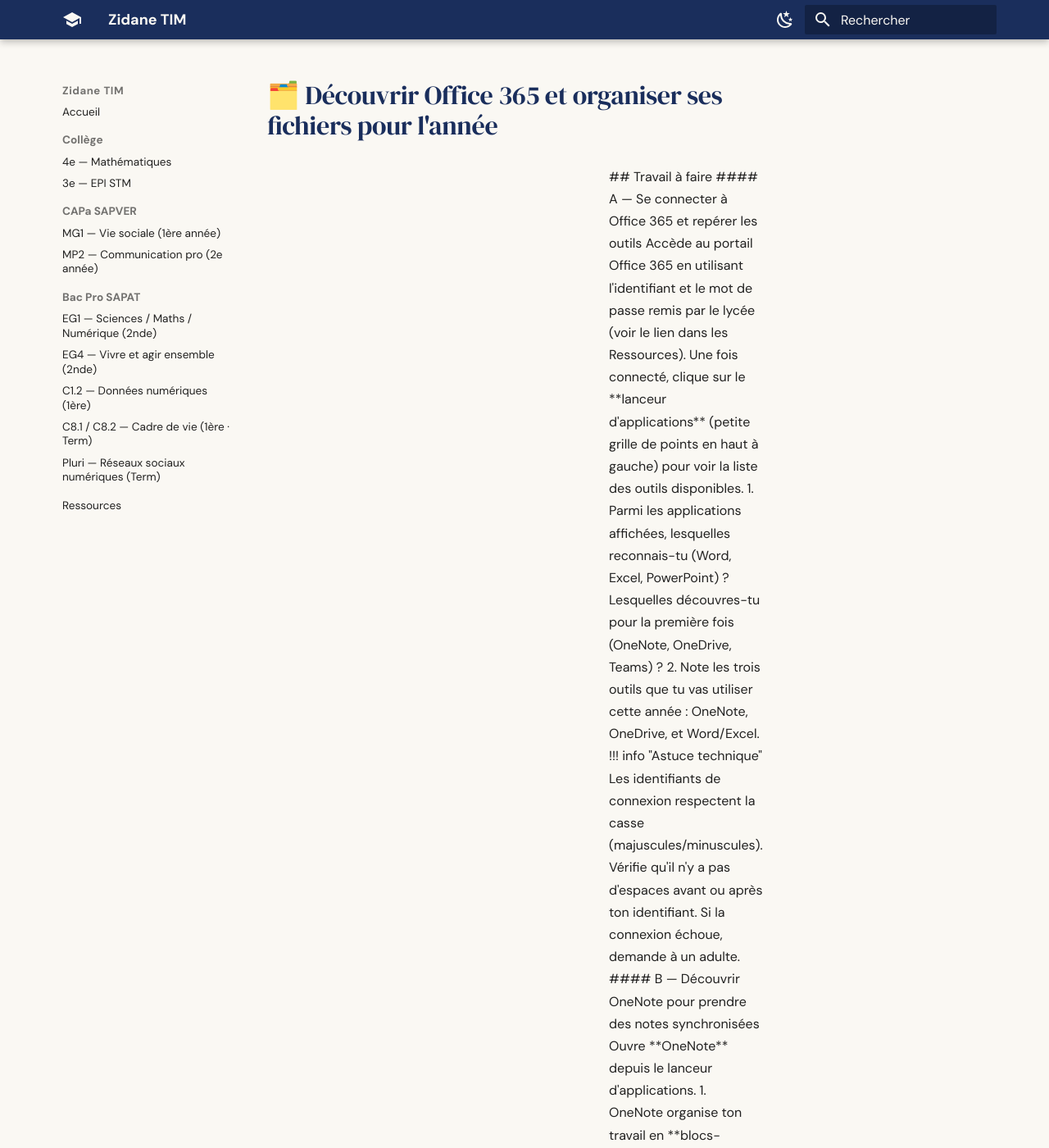
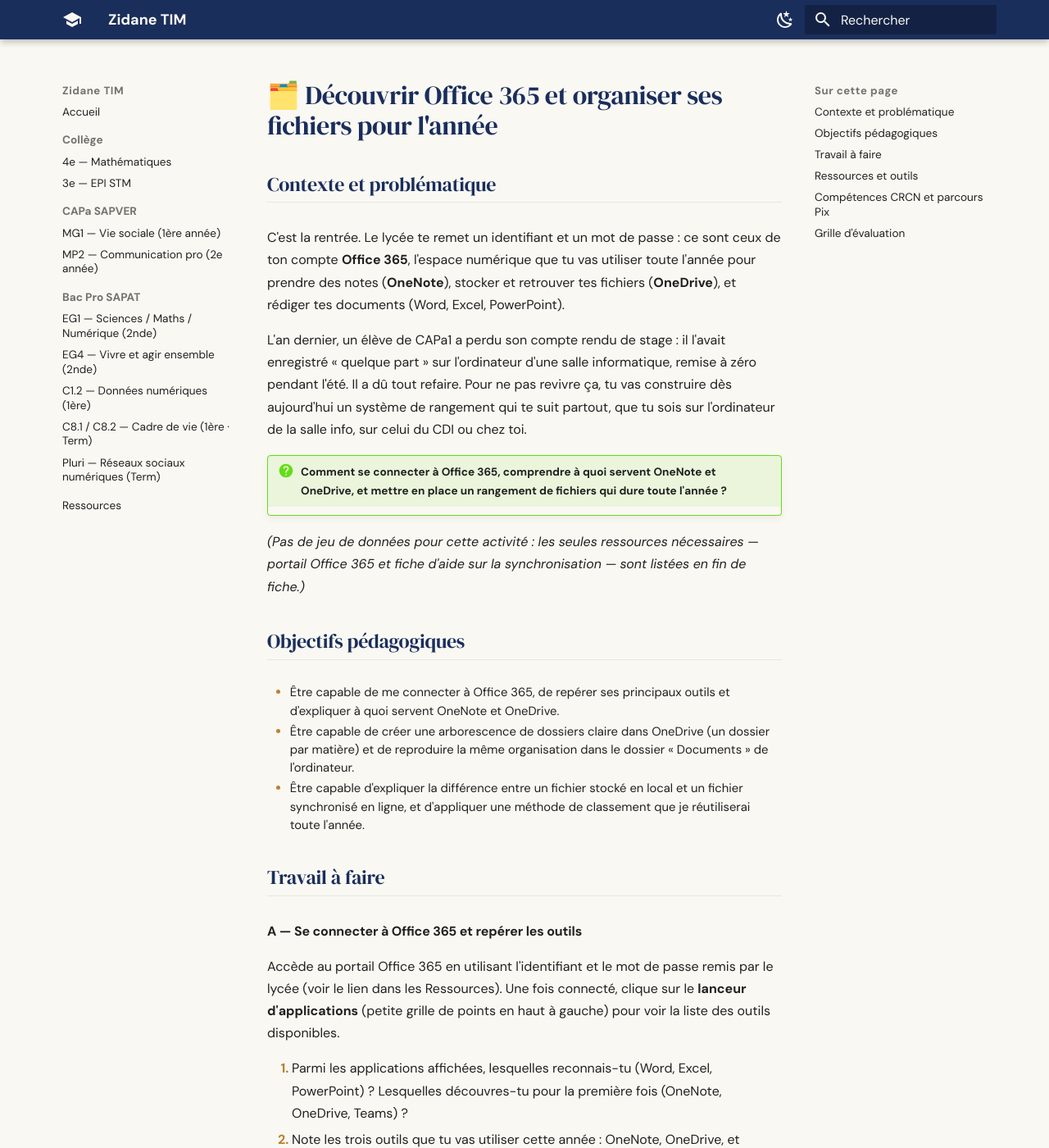
Before and after one commit to zidaneTim/zidane-tim, an MkDocs documentation site: the page built from docs/cours/capa-sapver/activites/decouvrir-office-365-et-organiser-ses-fichiers.md, in a window 1280 px wide and 1400 px high. Shown: the whole window at 82% size. Built offline with MkDocs 1.6.1 and Material for MkDocs 9.7.7, drawn with Linux system fonts in a browser that asks for light colours; some of the changed text lies outside the part shown.

Commit message:
activites: corrige HTML cassé et casse 'Pix' dans Office 365 MG1

```diff
--- a/docs/cours/capa-sapver/activites/decouvrir-office-365-et-organiser-ses-fichiers.md
+++ b/docs/cours/capa-sapver/activites/decouvrir-office-365-et-organiser-ses-fichiers.md
@@ -1,7 +1,4 @@
 # 🗂️ Découvrir Office 365 et organiser ses fichiers pour l'année
-
-<div style="display: flex; justify-content: space-between; align-items: center; gap: 2rem; margin: 1rem 0; padding: 0.5rem 0; border-bottom: 1px solid #f0f0f0;">
-  <div><strong style="font-size: 1.1rem;">CAPa SAPVER 1 — MG1 · Vie sociale</strong></div>
 
 ## Contexte et problématique
 
```
